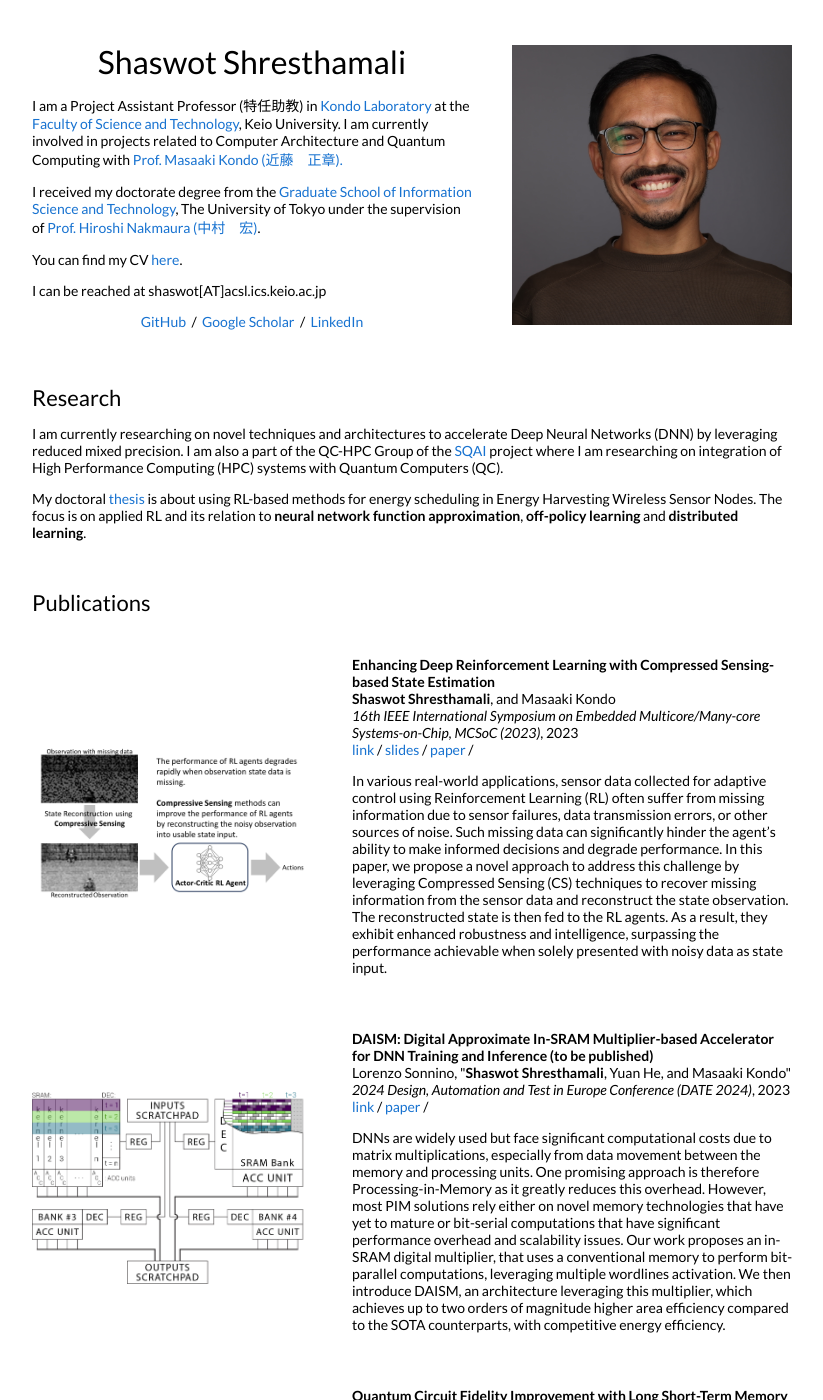
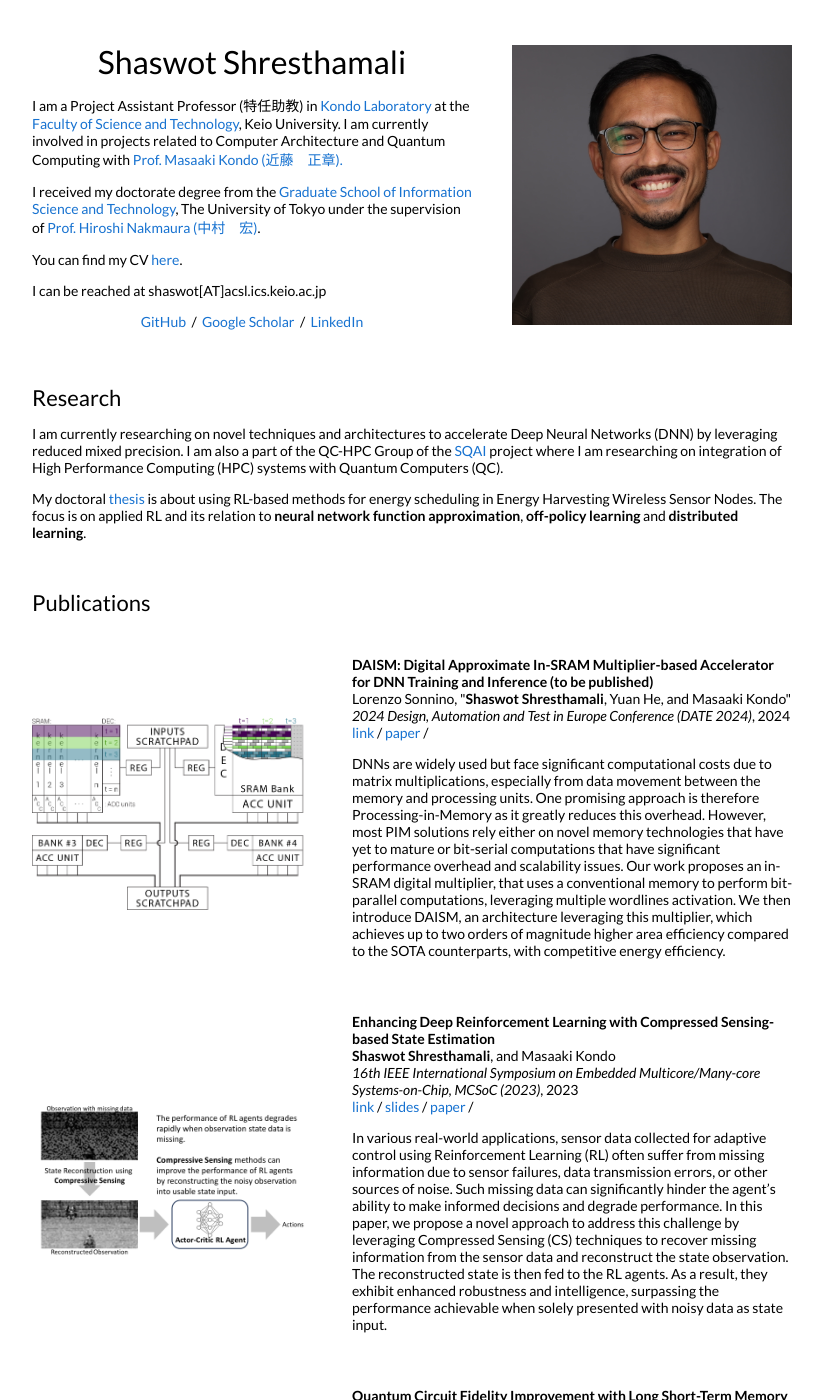
Before and after one commit to shaswot/shaswot.github.io, a Jekyll site: the page built from _posts/2024-04-27-date2024.markdown, in a window 1280 px wide and 1400 px high. Shown: the whole window, without its empty margins (228-1051 px from the left). Built offline with Jekyll 4.4.1, drawn with Linux system fonts in a browser that asks for light colours; some of the changed text lies outside the part shown.

Commit message:
cosmetic changes

```diff
--- a/_posts/2022-12-17-ispa2022.markdown
+++ b/_posts/2022-12-17-ispa2022.markdown
@@ -6,7 +6,7 @@ image: /images/ispa-2022.png
 categories: research
 author: "Shaswot Shresthamali"
 authors: "<strong>Shaswot Shresthamali</strong>, Yuan He, Masaaki Kondo"
-venue: "2022 IEEE Intl Conf on Parallel & Distributed Processing with Applications, Big Data & Cloud Computing, Sustainable Computing & Communications, Social Computing & Networking (ISPA/BDCloud/SocialCom/SustainCom)"
+venue: "2022 IEEE Intl Conf on Parallel & Distributed Processing with Applications (ISPA)"
 link: https://doi.org/10.1109/ISPA-BDCloud-SocialCom-SustainCom57177.2022.00033
 slides: /pdfs/ispa-2022-slides.pdf
 code:
--- a/_posts/2024-04-27-date2024.markdown
+++ b/_posts/2024-04-27-date2024.markdown
@@ -1,7 +1,7 @@
 ---
 layout: post
 title:  "DAISM: Digital Approximate In-SRAM Multiplier-based Accelerator for DNN Training and Inference (to be published)"
-date:   2023-11-12
+date:   2024-01-12
 image: /images/date-2024.png
 categories: research
 author: "Shaswot Shresthamali"
```
